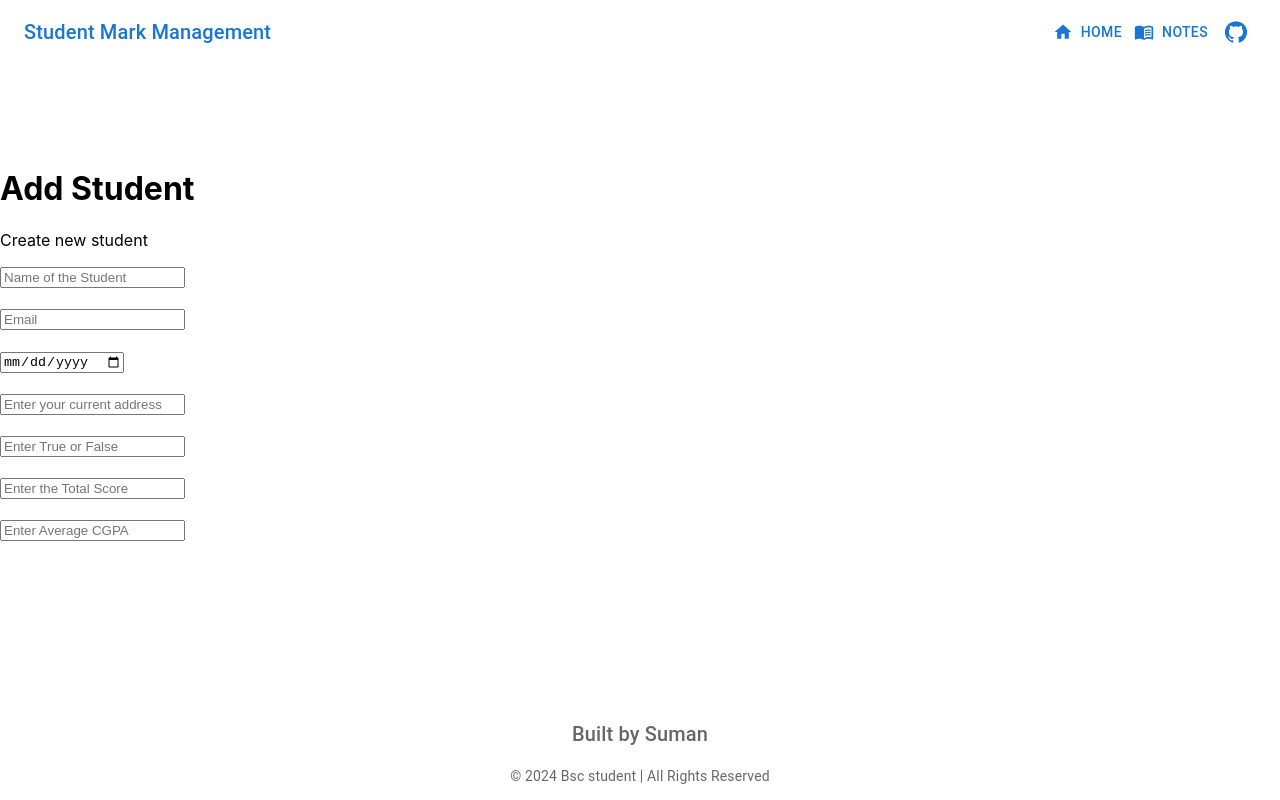
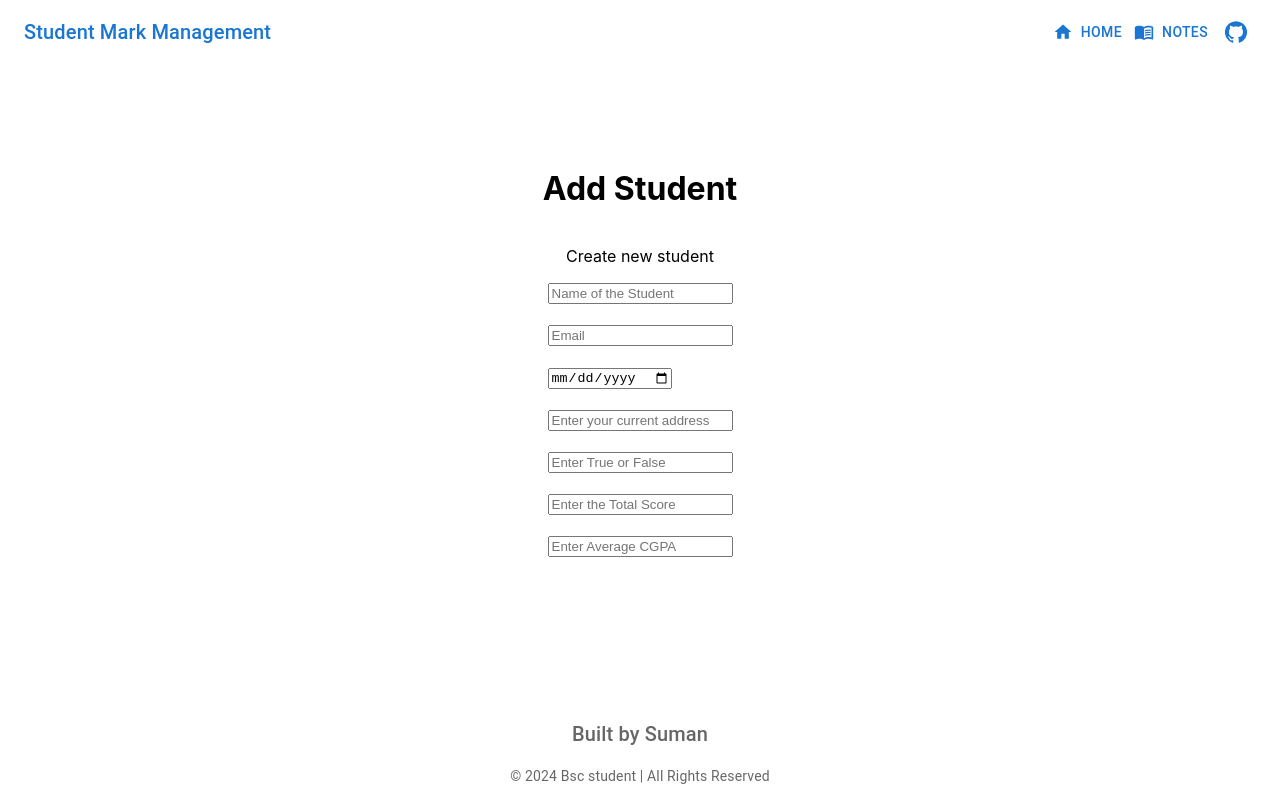
Before and after one commit to suman492/clcMngm1, a React (Create React App) app in the folder client/: page /create-student in a window 1280 px wide. Built offline with nearby package versions, Linux system fonts and the light colour scheme.

Commit message:
create student complete

```diff
--- a/client/src/components/CreateStudent.js
+++ b/client/src/components/CreateStudent.js
@@ -55,15 +55,15 @@ const CreateStudent = (props) => {
 
         <div className='CreateStudent'>
     {/* <Navbar /> */}
-            <div className='container'>
-                <div className='row'>
+    <div className='container d-flex align-items-center justify-content-center '>
+        <div className='row w-100'>
             <div className='col-md-8 m-auto'>
                 <br />
                 <Link to='/' className='btn btn-outline-warning float-left'>
                     Show Student list
                 </Link>
             </div>
-                    <div className='col-md-8 m-auto'>
+            <div className='col-md-8 m-auto'  style={{display:"flex",alignItems:"center",flexDirection:"column"}}>
                 <h1 className='display-4 text-center'>Add Student</h1>
                 <p className='lead text-center'>Create new student</p>
 
@@ -149,6 +149,7 @@ const CreateStudent = (props) => {
         </div>
     </div>
 </div>
+
     )
 }
 
```
Lines whose indentation alone changed are shown as unchanged.
